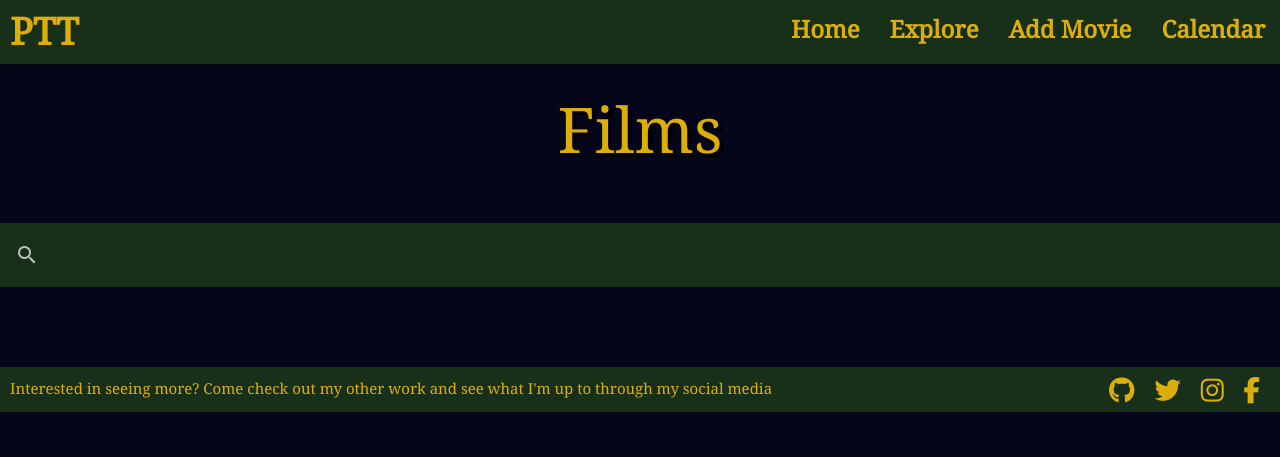
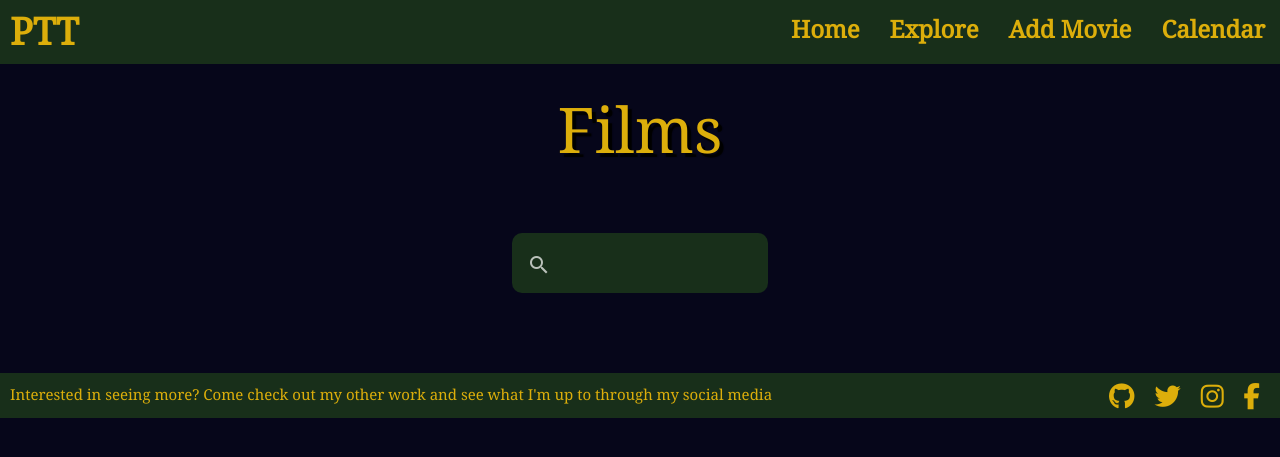
Before and after one commit to OGMyst/milestone-Project-three, a Flask app: page /films in a window 1280 px wide. Shown: the top 457 px of the page. Run offline with Flask 2, Linux system fonts and the light colour scheme; data that the repository does not hold is empty; some libraries are stand-ins or nearby versions.

Commit message:
Changed styling on searchbar

```diff
--- a/static/css/style.css
+++ b/static/css/style.css
@@ -39,26 +39,16 @@ a {
     border-radius: 10px;
 }
 
-/* nav{
-    background-color: inherit;
-    display: flex;
-    justify-content: center;
+nav{
     box-shadow: none;
 }
-
-.pagination li a{
-    display: block;
-} */
-
 /* ----------------------------------------BASE.HTML-------------------------------------- */
 .nav-wrapper{
-    /* height: 100px; */
     background-color: #182F1A;
 }
 
 
 #logo{
-    /* max-height:  */
     font-size: 250%;
     margin-left: 10px;
     margin-top: 8px;
@@ -70,10 +60,6 @@ a {
     font-size: 160%;
     line-height: 1.6em;
 }
-/* .addmovie-container{
-    padding-top: 12px;
-    width: 25%;
-} */
 
 .add-film-box{
     width: 220px;
@@ -310,6 +296,20 @@ textarea{
     cursor: pointer;
 }
 /* -------------------------------FILMS.HTML--------------------------- */
+#searching-nav{
+    padding: 10px 40% 0;
+    background-color: inherit;
+    height: 70px;
+}
+
+#searching-wrapper{
+    border-radius: 10px;
+}
+
+input[type="search"]:focus:not(.browser-default){
+    border-radius: 10px;
+}
+
 #film-container{
     flex-wrap: wrap;
     padding: 40px 0px;
--- a/templates/films.html
+++ b/templates/films.html
@@ -7,8 +7,8 @@
         </ul>
     </div>
     <!------------------------------------------- SEARCH BAR ----------------------------------------->
-    <nav>
-        <div class="nav-wrapper">
+    <nav id="searching-nav">
+        <div class="nav-wrapper" id="searching-wrapper">
         <form id="search-films">
                 <div class="input-field">
                     <input id="search" type="search" required>
```
Lines whose indentation alone changed are shown as unchanged.
